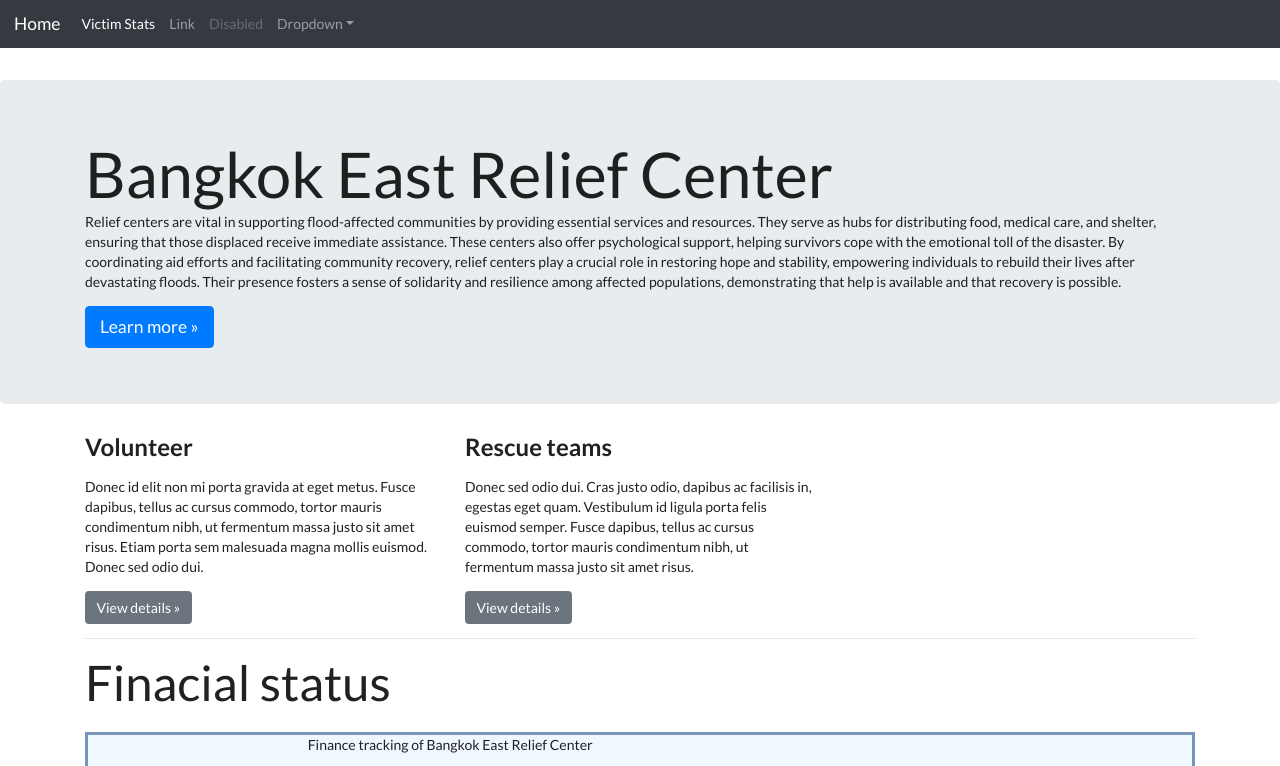
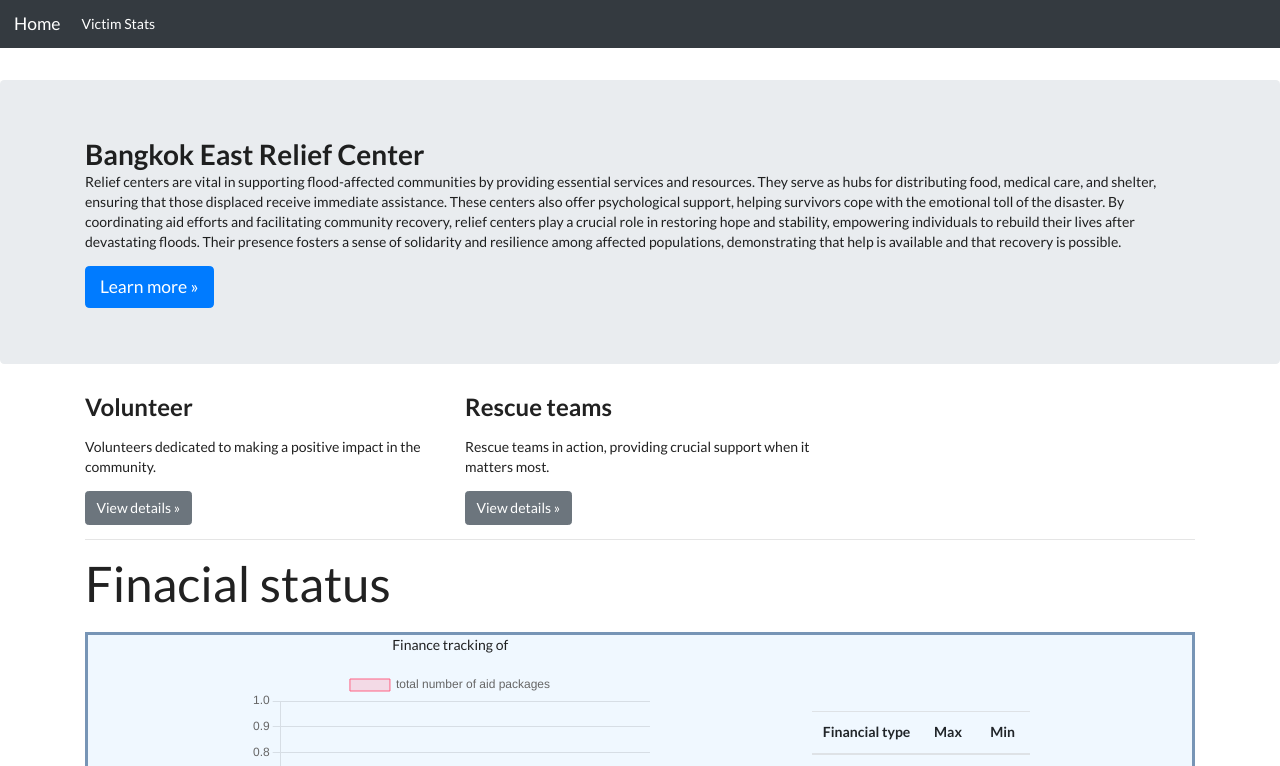
Before and after one commit to yxzuz/Flood-Relief-Center, a Django app: page /relief-centers/7/ in a window 1280 px wide. Shown: the top 766 px of the page. Run offline with Django 5.2, Linux system fonts and the light colour scheme; data comes from the database, SQL or seed files in the repository; some libraries are stand-ins or nearby versions.

Commit message:
fix volunteer and rescue

```diff
--- a/flood_relief_center/templates/flood_relief_center/relief_center_detail.html
+++ b/flood_relief_center/templates/flood_relief_center/relief_center_detail.html
@@ -75,9 +75,9 @@
     <div class="jumbotron">
         <div class="container">
             <div class="display-3">
-                {% for center in relief_center_detail %}
-                    {{center.name}}
-                {% endfor %}</h1>
+                <h1>
+                    {{centerName}}
+              </h1>
             </div>
             <p>Relief centers are vital in supporting flood-affected communities by providing essential services and resources.
                 They serve as hubs for distributing food, medical care, and shelter, ensuring that those displaced receive immediate assistance.
@@ -96,18 +96,16 @@
             <div class="col-md-4">
 
                 <h2>Volunteer</h2>
-                <p>Donec id elit non mi porta gravida at eget metus. Fusce dapibus, tellus ac cursus commodo, tortor
-                    mauris condimentum nibh, ut fermentum massa justo sit amet risus. Etiam porta sem malesuada magna
-                    mollis euismod. Donec sed odio dui. </p>
-                <p><a class="btn btn-secondary" href="{% url 'flood-relief-center:volunteers' center.centerID %}" role="button">View details &raquo;</a></p>
+                <p>Volunteers dedicated to making a positive impact in the community. </p>
+                <p><a class="btn btn-secondary" href="{% url 'flood-relief-center:volunteers' centerID %}" role="button">View details &raquo;</a></p>
+
             </div>
             <div class="col-md-4">
                 <h2>Rescue teams</h2>
 
-                <p>Donec sed odio dui. Cras justo odio, dapibus ac facilisis in, egestas eget quam. Vestibulum id ligula
-                    porta felis euismod semper. Fusce dapibus, tellus ac cursus commodo, tortor mauris condimentum nibh,
-                    ut fermentum massa justo sit amet risus.</p>
-                <p><a class="btn btn-secondary" href="{% url 'flood-relief-center:rescue-teams' %}" role="button">View details &raquo;</a></p>
+                <p>Rescue teams in action, providing crucial support when it matters most.</p>
+
+                <p><a class="btn btn-secondary" href="{% url 'flood-relief-center:rescue-teams' centerID  %}" role="button">View details &raquo;</a></p>
             </div>
         </div>
 
@@ -118,9 +116,9 @@
         <div style="border:solid rgb(119, 149, 182);margin-top: 20px; background-color:aliceblue; text-align: center; display:flex; justify-content:space-evenly; align-items:center;">
             <div class="chart-container" style="display:inline-block; text-align: center; ">
                 <p>Finance tracking of
-                    {% for center in relief_center_detail %}
+
                     {{center.name}}
-                {% endfor %}</p>
+             </p>
 
                 <canvas id="chart" width="400" height="300"></canvas>
             </div>
--- a/flood_relief_center/templates/flood_relief_center/rescue_team.html
+++ b/flood_relief_center/templates/flood_relief_center/rescue_team.html
@@ -138,7 +138,6 @@
                                     <td>{{ team.taskType }}</td>
 
 
-
                                     <td><a href="{% url 'flood-relief-center:relief-center-detail' team.center.centerID %}">{{ team.center.name }}</a></td>
                                     <td>
                                         {% for leader in leader_list %}
--- a/flood_relief_center/urls.py
+++ b/flood_relief_center/urls.py
@@ -23,7 +23,7 @@
     path("delete-victim/<int:victimID>/", views.delete_victim, name="delete-victim"),
     path("stats-victims/", views.StatsVictim.as_view(), name="stats-victims"),
 
-    path("volunteers/", views.VolunteersListView.as_view(), name="volunteers"),
+    path("volunteers/<int:centerID>/", views.VolunteersListView.as_view(), name="volunteers"),
     path("edit-volunteer/<int:volunteerID>/", views.edit_volunteer, name="edit-volunteer"),
     path("add-volunteer/", views.add_volunteer, name="add-volunteer"),
     path("delete-volunteer/<int:volunteerID>/", views.delete_volunteer, name="delete-volunteer"),
@@ -34,7 +34,7 @@
     path("delete-affected-area/<int:areaID>/", views.delete_affected_area, name="delete-affected-area"),
 
 
-    path("rescue-teams/", views.RescueTeamsListView.as_view(), name="rescue-teams"),
+    path("rescue-teams/<int:centerID>/", views.RescueTeamsListView.as_view(), name="rescue-teams"),
     path("add-rescue_team/",views.add_rescue_team, name="add-rescue-teams" )
 
 ]
--- a/flood_relief_center/views.py
+++ b/flood_relief_center/views.py
@@ -5,7 +5,7 @@
 from django.urls import reverse
 from django.db.models import Count, Sum, Q, Max, Min
 from django.db.models.functions import Lower
-from django.views.generic import ListView
+from django.views.generic import ListView, DetailView
 from .forms import VictimForm, DonationForm, AffectedAreaForm, ReliefCenterForm, ReliefCenterForm, RescueTeamForm, VolunteerForm
 from .models import ReliefCenter, Donation, Victim, AffectedArea, NEEDS_CHOICES, Finance, RescueTeam, Member, Volunteer, RescueTeam
 
@@ -39,8 +39,8 @@
     return render(request, "flood_relief_center/index.html")
 
 
-def get_team_name():
-    return [team.teamName for team in RescueTeam.objects.all()]
+def get_team_name(centerID):
+    return [team.teamName for team in RescueTeam.objects.filter(center__centerID=centerID)]
 
 
 class ReliefCentersListView(ListView):
@@ -119,8 +119,7 @@
             queryset = queryset.filter(amount__gte=amount_min)
         if amount_max:
             queryset = queryset.filter(amount__lte=amount_max)
-        # print(queryset)
-        # return queryset
+
         if ordered_by == "donorName":
             queryset = queryset.annotate(lower_name=Lower(
                 "donorName")).order_by("lower_name")
@@ -266,7 +265,7 @@
         aid_packages_data_dict = {status[0]: 0 for status in STATUS}
         for entry in aid_packages_data:
             aid_packages_data_dict[entry['currentStatus']] = entry['count']
-        print(aid_packages_data)
+        # print(aid_packages_data)
         return aid_packages_data
 
     def risk_level_data(self):
@@ -275,17 +274,17 @@
         risk_level_data_dict = {level[0]: 0 for level in RISK_LEVEL}
         for entry in risk_level_data:
             risk_level_data_dict[entry['riskLevel']] = entry['count']
-        print(risk_level_data)
+        # print(risk_level_data)
         return risk_level_data
 
     def needs_data(self):
         needs_data = Victim.objects.values(
             'needs__name').annotate(count=Count('victimID'))
-        print("Needs data", needs_data)
+        # print("Needs data", needs_data)
         needs_data_dict = {level[1]: 0 for level in NEEDS_CHOICES}
         for entry in needs_data:
             needs_data_dict[entry['needs__name']] = entry['count']
-        print(needs_data)
+        # print(needs_data)
         return needs_data
 
     def get_context_data(self, **kwargs):
@@ -384,16 +383,17 @@
     return redirect(reverse("flood-relief-center:affected-areas"))
 
 
-class ReliefCenterDetailView(ListView):
+class ReliefCenterDetailView(DetailView):
     model = ReliefCenter
     context_object_name = "relief_center_detail"
     template_name = "flood_relief_center/relief_center_detail.html"
+    pk_url_kwarg = 'centerID'
 
     def financial_status_data(self):
         center_id = self.kwargs.get('centerID')
         financial_status_data = Finance.objects.filter(center__centerID=center_id).values(
             'finance_type').annotate(total_amount=Sum('amount'))
-        print(financial_status_data)
+        # print(financial_status_data)
         return financial_status_data
 
     def max_min_financial_data(self):
@@ -410,13 +410,18 @@
             expense_min=Min('amount', filter=Q(finance_type='expense'))
         )
 
-        print("Filtered financial data:", max_min_data)
+        # print("Filtered financial data:", max_min_data)
         return max_min_data
 
     def get_context_data(self, **kwargs):
         context = super().get_context_data(**kwargs)
+        center = self.object  # The specific `ReliefCenter` object
         context["financial_status_data"] = self.financial_status_data()
         context["max_min_financial_data"] = self.max_min_financial_data()
+        context["centerID"] = center.centerID  # self.kwargs.get('centerID')
+        # print(context["relief_center_detail"])
+        # context["relief_center_detail"].first().name
+        context["centerName"] = center.name
 
         return context
 
@@ -429,13 +434,15 @@
     model = Volunteer
     context_object_name = "volunteer_list"
     template_name = "flood_relief_center/volunteers.html"
+    pk_url_kwarg = 'centerID'
 
     def get_context_data(self, **kwargs):
         context = super().get_context_data(**kwargs)
-        # context["centers"] = CENTER
+        centerID = self.kwargs.get('centerID')
         context["position"] = POSITION
         context["avaliability_status"] = AVALIABILITY_STATUS
-        context["teams"] = get_team_name()
+        context["teams"] = get_team_name(centerID)
+        # context["volunteers"] = Volunteer.objects.filter(team__center__centerID=centerID)
         return context
 
     def get_search_query(self, queryset, search_query):
@@ -454,16 +461,18 @@
         selected_avaliability_status = self.request.GET.get(
             "selected_availability_status", "")
         selected_team_name = self.request.GET.get("selected_team_name", "")
+        ordered_by = self.request.GET.get("orderparam", "name")
 
         print("searchq", search_query)
         print("elect", selected_position)
         print("ava", selected_avaliability_status)
         print("team", selected_team_name)
-        queryset = (Volunteer.objects.all())
+        queryset = (Volunteer.objects.filter(team__center__centerID=centerID))
 
         # Apply search filter
         if search_query:
             queryset = self.get_search_query(queryset, search_query)
+            print("queryset", queryset)
 
         # Apply position filter
         if selected_position:
@@ -479,7 +488,7 @@
         if selected_team_name:
             queryset = queryset.filter(team__teamName=selected_team_name)
 
-        print(queryset)
+        print("queryset", queryset)
         return queryset
 
 
@@ -515,8 +524,6 @@
     volunteer = Volunteer.objects.get(volunteerID=volunteerID)
     volunteer.delete()
     return redirect(reverse("flood-relief-center:volunteers"))
-
-
 
 
 class RescueTeamsListView(ListView):
@@ -573,6 +580,9 @@
         context["center_list"] = get_center_names()
         return context
 
+    def get_queryset(self):
+    # Filter by centerID
+        return RescueTeam.objects.filter(center_id=self.kwargs.get('centerID'))
 
 
 # def edit_affected_area(request, areaID):
--- a/templates/base.html
+++ b/templates/base.html
@@ -52,21 +52,6 @@
                 <li class="nav-item active">
                     <a class="nav-link" href="{% url 'flood-relief-center:stats-victims' %}">Victim Stats <span class="sr-only">(current)</span></a>
                 </li>
-                <li class="nav-item">
-                    <a class="nav-link" href="#">Link</a>
-                </li>
-                <li class="nav-item">
-                    <a class="nav-link disabled" href="#" tabindex="-1" aria-disabled="true">Disabled</a>
-                </li>
-                <li class="nav-item dropdown">
-                    <a class="nav-link dropdown-toggle" href="#" id="dropdown01" data-toggle="dropdown" aria-haspopup="true"
-                        aria-expanded="false">Dropdown</a>
-                    <div class="dropdown-menu" aria-labelledby="dropdown01">
-                        <a class="dropdown-item" href="#">Action</a>
-                        <a class="dropdown-item" href="#">Another action</a>
-                        <a class="dropdown-item" href="#">Something else here</a>
-                    </div>
-                </li>
             </ul>
         </div>
     </nav>
```
Also changed, not shown: flood_relief_center/templates/flood_relief_center/volunteers.html (+1 -19 lines).
